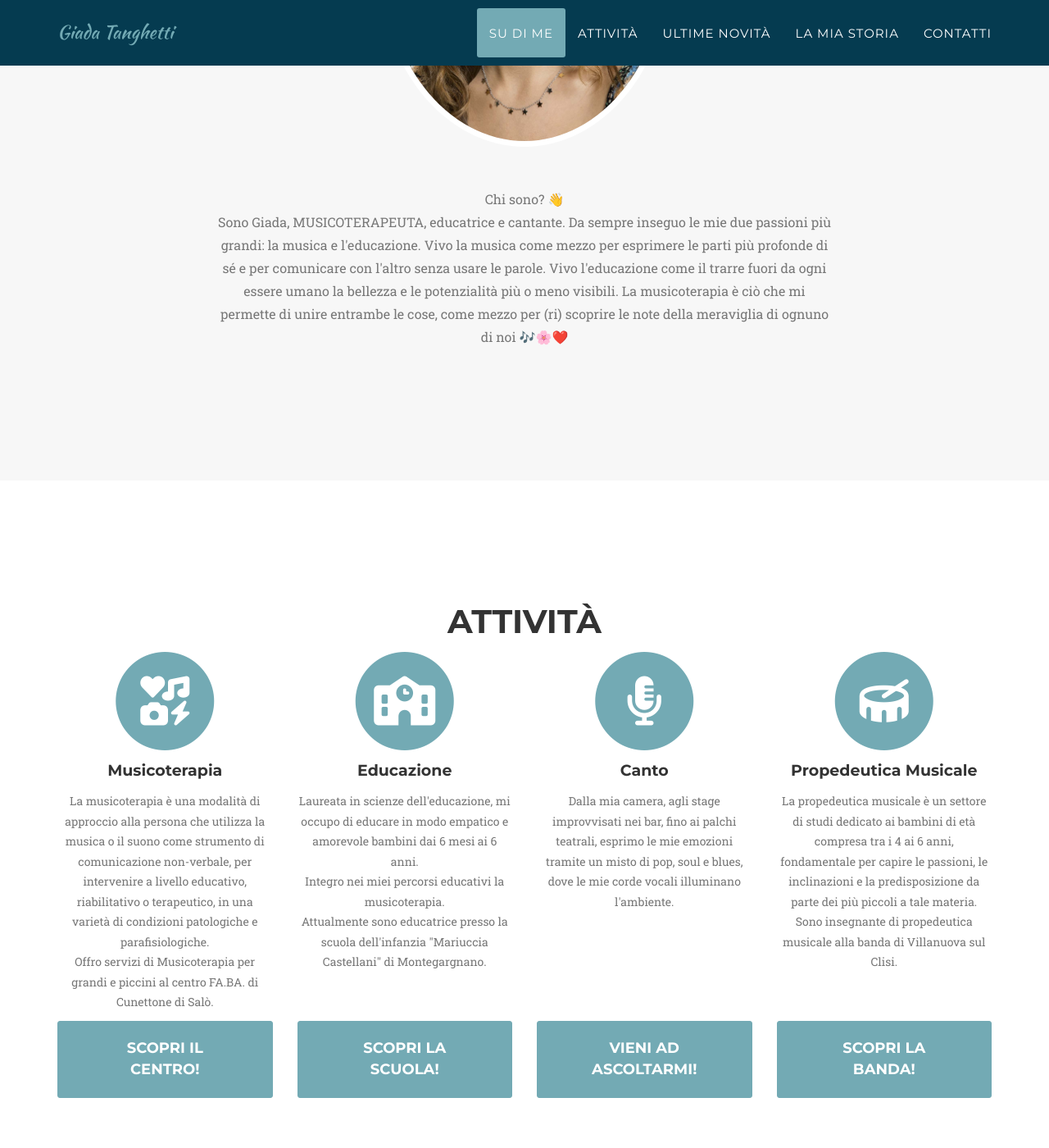
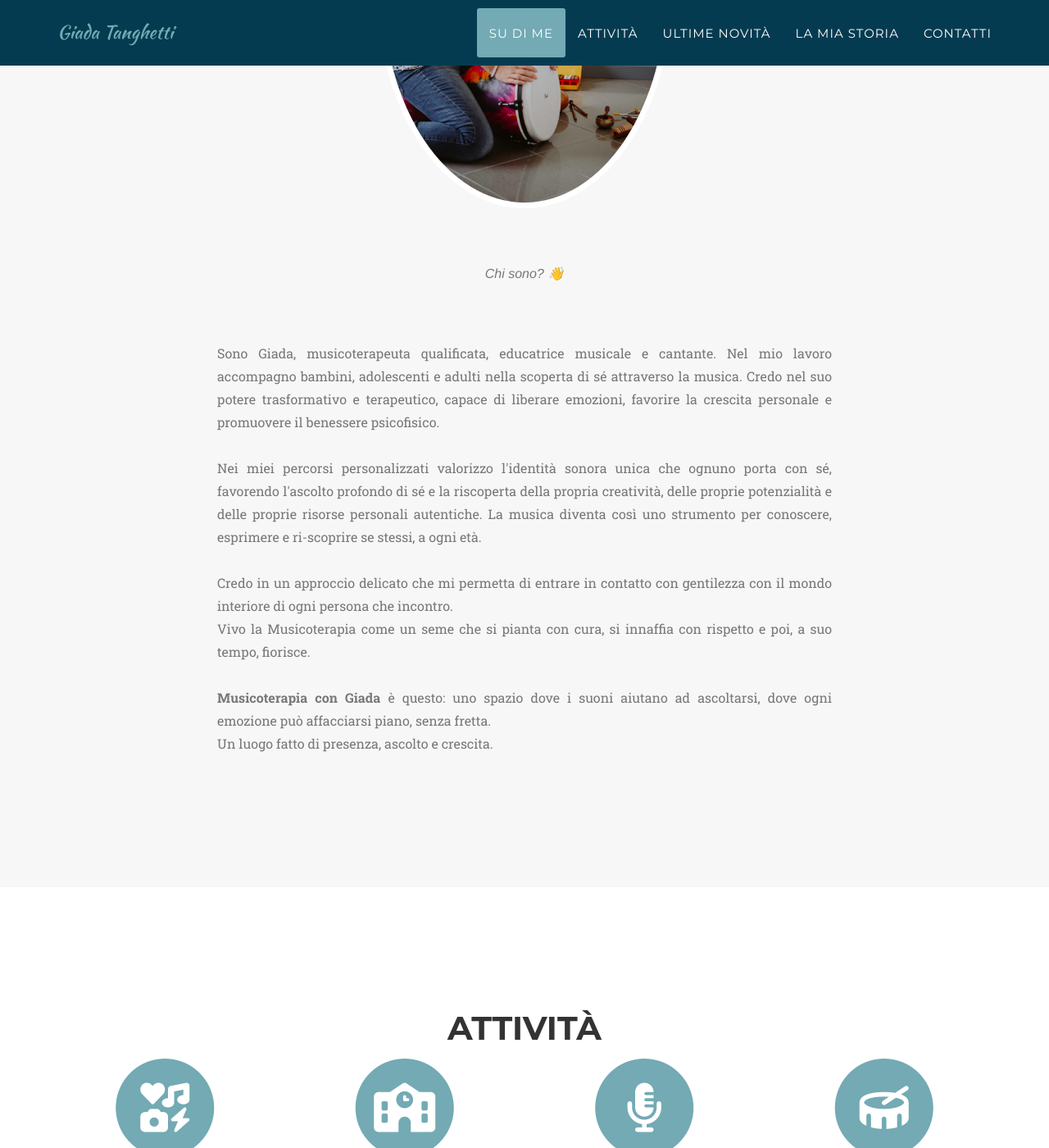
Before and after one commit to gmarraff/giadatanghetti.it, a Jekyll site: the page built from index.markdown, in a window 1280 px wide and 1400 px high, scrolled down 1417 px. Shown: the whole window at 82% size. Built offline with Jekyll 4.4.1, drawn with Linux system fonts in a browser that asks for light colours; some web fonts are replaced.

Commit message:
Modify About me section

```diff
--- a/_includes/about-me.html
+++ b/_includes/about-me.html
@@ -11,16 +11,24 @@
                 <div class="col align-self-center col-sm-4"></div>
                 <div class="col align-self-center col-sm-4">
                     <div class="team-member">
-                        <img src="{{ site.baseurl }}img/team/me.jpg" class="img-responsive img-circle" alt="">
+                        <img src="{{ site.baseurl }}img/team/me.jpeg" class="img-responsive img-circle" alt="">
                     </div>
                 </div>
                 <div class="col align-self-center col-sm-4"></div>
             </div>
             <div class="row">
                 <div class="col-lg-8 col-lg-offset-2 text-center">
-                    <p class="large text-muted">
-                        Chi sono? 👋 <br/>
-                        Sono Giada, MUSICOTERAPEUTA, educatrice e cantante. Da sempre inseguo le mie due passioni più grandi: la musica e l'educazione. Vivo la musica come mezzo per esprimere le parti più profonde di sé e per comunicare con l'altro senza usare le parole. Vivo l'educazione come il trarre fuori da ogni essere umano la bellezza e le potenzialità più o meno visibili. La musicoterapia è ciò che mi permette di unire entrambe le cose, come mezzo per (ri) scoprire le note della meraviglia di ognuno di noi 🎶🌸❤️
+                    <h3 class="section-subheading text-muted">Chi sono? 👋 </h3>
+                    <p class="large text-muted" style="text-align: justify;">
+                        Sono Giada, musicoterapeuta qualificata, educatrice musicale e cantante. Nel mio lavoro accompagno bambini, adolescenti e adulti nella scoperta di sé attraverso la musica. Credo nel suo potere trasformativo e terapeutico, capace di liberare emozioni, favorire la crescita personale e promuovere il benessere psicofisico.<br/>
+                        <br/>
+                        Nei miei percorsi personalizzati valorizzo l'identità sonora unica che ognuno porta con sé, favorendo l'ascolto profondo di sé e la riscoperta della propria creatività, delle proprie potenzialità e delle proprie risorse personali autentiche. La musica diventa così uno strumento per conoscere, esprimere e ri-scoprire se stessi, a ogni età.<br/>
+                        <br/>
+                        Credo in un approccio delicato che mi permetta di entrare in contatto con gentilezza con il mondo interiore di ogni persona che incontro.<br/>
+                        Vivo la Musicoterapia come un seme che si pianta con cura, si innaffia con rispetto e poi, a suo tempo, fiorisce.<br/>
+                        <br/>
+                        <strong>Musicoterapia con Giada</strong> è questo: uno spazio dove i suoni aiutano ad ascoltarsi, dove ogni emozione può affacciarsi piano, senza fretta.<br/>
+                        Un luogo fatto di presenza, ascolto e crescita.
                     </p>
                 </div>
             </div>
```
Also changed, not shown: img/team/me.jpeg (added), img/team/me.jpg (deleted).
